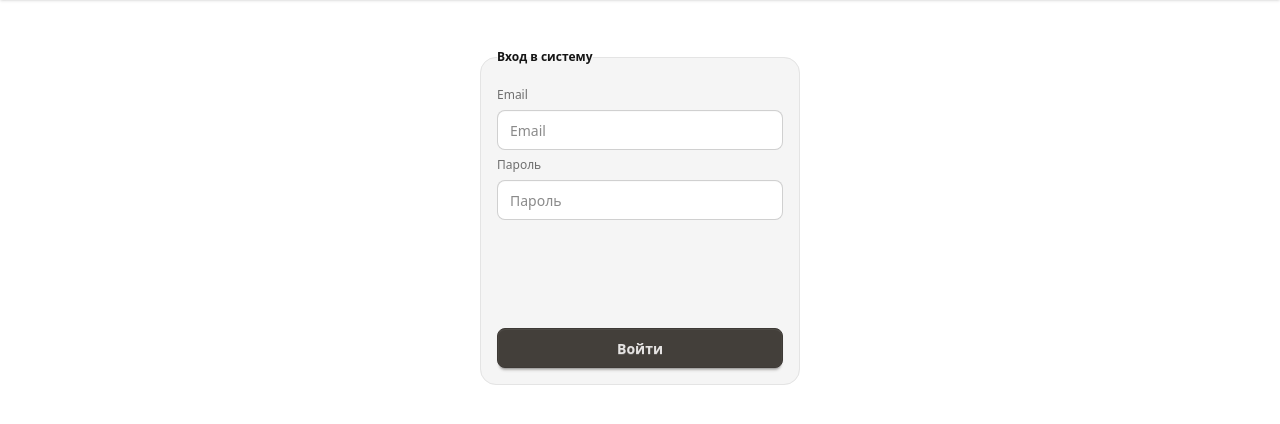
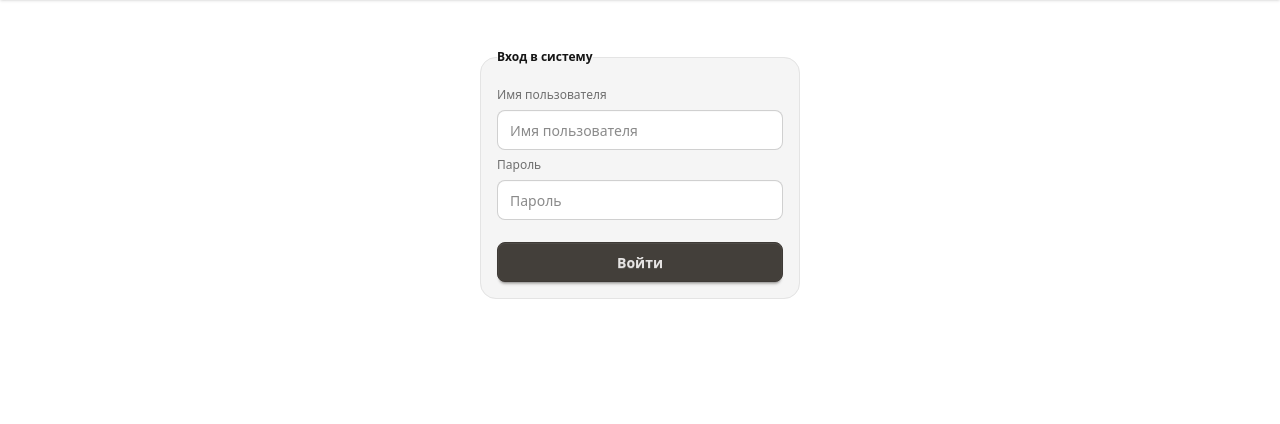
Before and after one commit to Zhans2212/GFSSais, a FastAPI app: page /login/ in a window 1280 px wide. Shown: the part 64-488 px from the top of the page. Run offline with FastAPI, Linux system fonts and the light colour scheme; style sheets or scripts are compiled from the project's sources.

Commit message:
Authorization for login page

```diff
--- /dev/null
+++ b/app/static/js/authorization.js
@@ -0,0 +1,23 @@
+document.getElementById("loginBtn").addEventListener("click", async (e) => {
+    e.preventDefault();
+
+    const username = document.getElementById("username").value;
+    const password = document.getElementById("password").value;
+
+    const response = await fetch("/login/auth", {
+        method: "POST",
+        headers: {
+            "Content-Type": "application/json"
+        },
+        body: JSON.stringify({
+            username: username,
+            password: password
+        })
+    });
+
+    if (response.ok) {
+        window.location.href = "/reports";
+    } else {
+        alert("Неверный логин или пароль");
+    }
+});
--- a/app/templates/reports/login.html
+++ b/app/templates/reports/login.html
@@ -8,24 +8,28 @@
     exit.disabled = true;
     profile.disabled = true;
 </script>
+
 <div class="grid place-items-center">
     <fieldset class="fieldset bg-base-200 border-base-300 rounded-box w-xs border p-4">
       <legend class="fieldset-legend">Вход в систему</legend>
 
-      <label class="label">Email</label>
-      <input type="email" class="input outline-none caret-secondary" required placeholder="Email" />
+      <label class="label">Имя пользователя</label>
+      <input id="username" type="text" class="input outline-none caret-secondary" required placeholder="Имя пользователя" />
 
       <label class="label">Пароль</label>
-      <input type="password" class="input validator outline-none caret-secondary" required placeholder="Пароль" minlength="8"
-        pattern="(?=.*\d)(?=.*[a-z])(?=.*[A-Z]).{8,}"
-        title="Must be more than 8 characters, including number, lowercase letter, uppercase letter" />
-      <p class="validator-hint">
-          Must be more than 8 characters, including
-          <br/>At least one number
-          <br/>At least one lowercase letter
-          <br/>At least one uppercase letter
-      </p>
-      <button class="btn btn-neutral mt-4">Войти</button>
+      <input id="password" type="password" class="input validator outline-none caret-secondary" required placeholder="Пароль" minlength="8"/>
+<!--        pattern="(?=.*\d)(?=.*[a-z])(?=.*[A-Z]).{8,}"-->
+<!--        title="Must be more than 8 characters, including number, lowercase letter, uppercase letter" />-->
+<!--      <p class="validator-hint">-->
+<!--          Must be more than 8 characters, including-->
+<!--          <br/>At least one number-->
+<!--          <br/>At least one lowercase letter-->
+<!--          <br/>At least one uppercase letter-->
+<!--      </p>-->
+      <button id="loginBtn" class="btn btn-neutral mt-4">Войти</button>
     </fieldset>
 </div>
+
+<script src="{{ url_for('static', path='js/authorization.js') }}"></script>
+
 {% endblock %}
```
